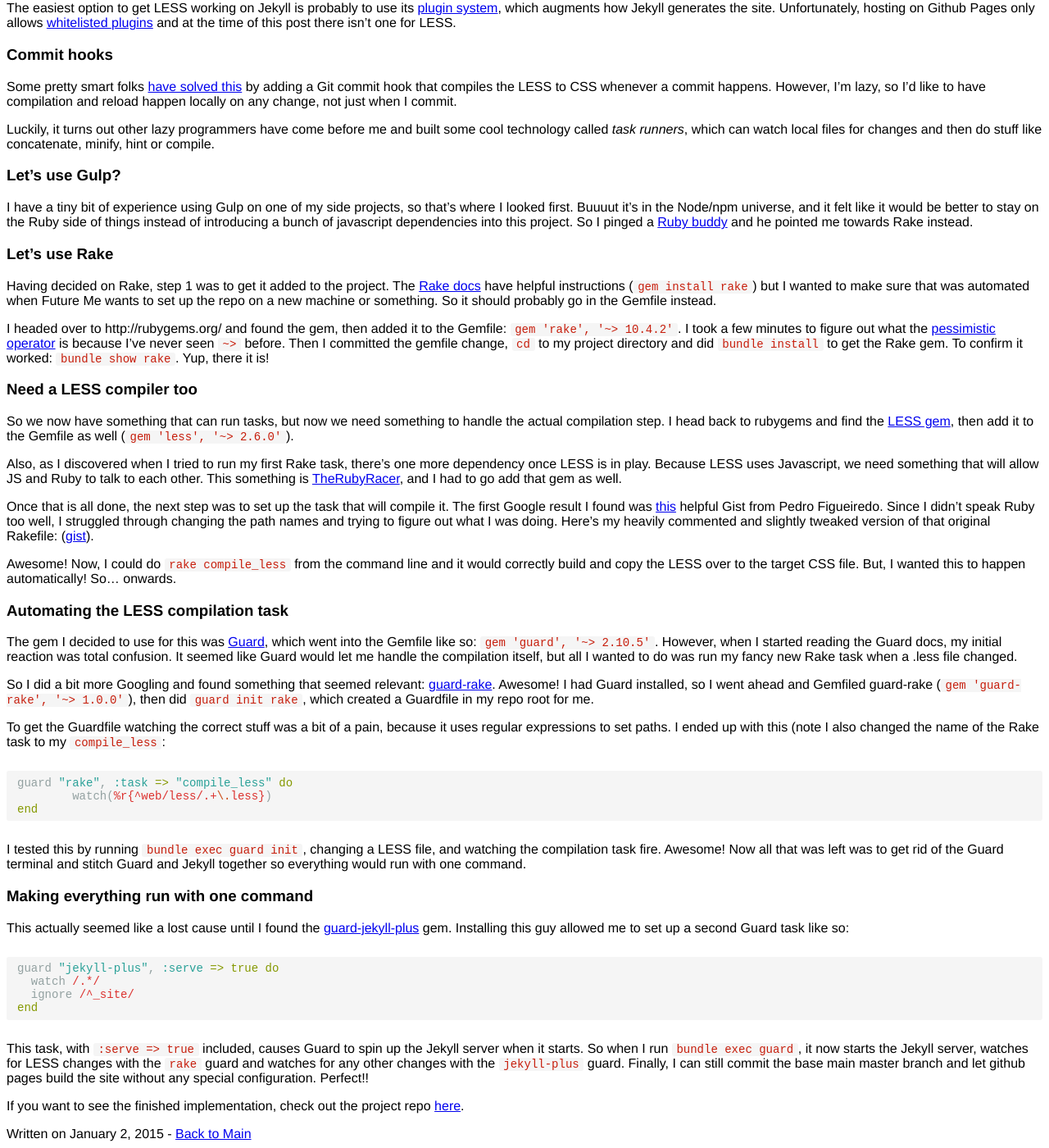
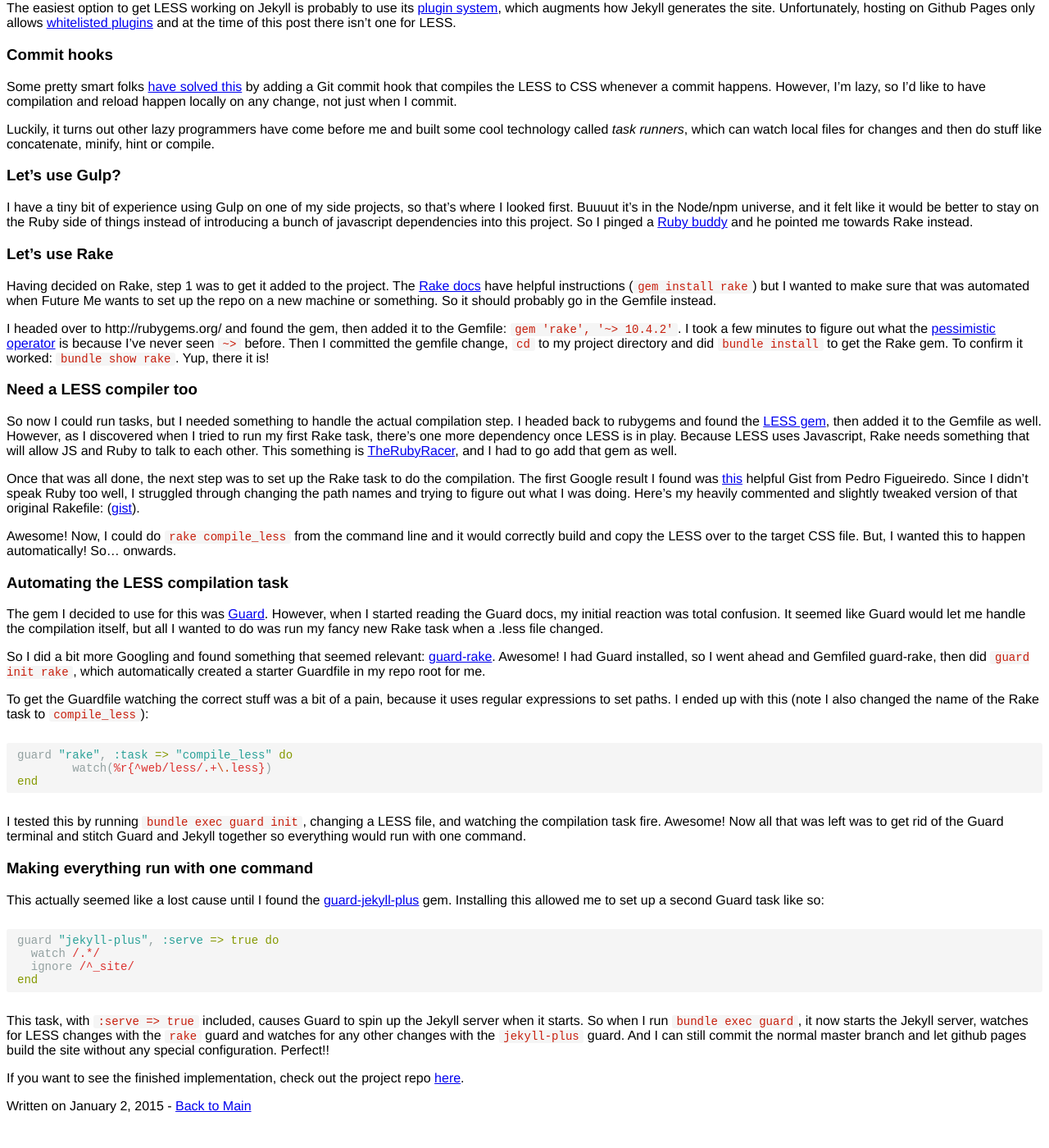
Before and after one commit to mniebling/mniebling.github.io, a Jekyll site: the page built from _posts/2015-1-2-Setting-Up-Jekyll-With-LESS.md, in a window 1280 px wide and 1400 px high, scrolled down 336 px. Shown: the whole window at 82% size. Built offline with Jekyll 4.4.1, drawn with Linux system fonts in a browser that asks for light colours; Markdown is read by kramdown in place of the engine named in the settings; after the commit the page ends 1702 px from its top, so only the background shows below that.

Commit message:
Edit post

````diff
--- a/_posts/2015-1-2-Setting-Up-Jekyll-With-LESS.md
+++ b/_posts/2015-1-2-Setting-Up-Jekyll-With-LESS.md
@@ -35,20 +35,18 @@
 
 ### Need a LESS compiler too
 
-So we now have something that can run tasks, but now we need something to handle the actual compilation step. I head back to rubygems and find the [LESS gem](http://rubygems.org/gems/less), then add it to the Gemfile as well (`gem 'less', '~> 2.6.0'`).
+So now I could run tasks, but I needed something to handle the actual compilation step. I headed back to rubygems and found the [LESS gem](http://rubygems.org/gems/less), then added it to the Gemfile as well. However, as I discovered when I tried to run my first Rake task, there's one more dependency once LESS is in play. Because LESS uses Javascript, Rake needs something that will allow JS and Ruby to talk to each other. This something is [TheRubyRacer](https://rubygems.org/gems/therubyracer), and I had to go add that gem as well.
 
-Also, as I discovered when I tried to run my first Rake task, there's one more dependency once LESS is in play. Because LESS uses Javascript, we need something that will allow JS and Ruby to talk to each other. This something is [TheRubyRacer](https://rubygems.org/gems/therubyracer), and I had to go add that gem as well.
-
-Once that is all done, the next step was to set up the task that will compile it. The first Google result I found was [this](https://gist.github.com/pfig/1969062) helpful Gist from Pedro Figueiredo. Since I didn't speak Ruby too well, I struggled through changing the path names and trying to figure out what I was doing. Here's my heavily commented and slightly tweaked version of that original Rakefile: ([gist](https://gist.github.com/mniebling/62e7b2672212595415fb)).
+Once that was all done, the next step was to set up the Rake task to do the compilation. The first Google result I found was [this](https://gist.github.com/pfig/1969062) helpful Gist from Pedro Figueiredo. Since I didn't speak Ruby too well, I struggled through changing the path names and trying to figure out what I was doing. Here's my heavily commented and slightly tweaked version of that original Rakefile: ([gist](https://gist.github.com/mniebling/62e7b2672212595415fb)).
 
 Awesome! Now, I could do `rake compile_less` from the command line and it would correctly build and copy the LESS over to the target CSS file. But, I wanted this to happen automatically! So... onwards.
 
 ### Automating the LESS compilation task
-The gem I decided to use for this was [Guard](https://rubygems.org/gems/guard), which went into the Gemfile like so: `gem 'guard', '~> 2.10.5'`. However, when I started reading the Guard docs, my initial reaction was total confusion. It seemed like Guard would let me handle the compilation itself, but all I wanted to do was run my fancy new Rake task when a .less file changed.
+The gem I decided to use for this was [Guard](https://rubygems.org/gems/guard). However, when I started reading the Guard docs, my initial reaction was total confusion. It seemed like Guard would let me handle the compilation itself, but all I wanted to do was run my fancy new Rake task when a .less file changed.
 
-So I did a bit more Googling and found something that seemed relevant: [guard-rake](https://github.com/rubyist/guard-rake). Awesome! I had Guard installed, so I went ahead and Gemfiled guard-rake (`gem 'guard-rake', '~> 1.0.0'`), then did `guard init rake`, which created a Guardfile in my repo root for me.
+So I did a bit more Googling and found something that seemed relevant: [guard-rake](https://github.com/rubyist/guard-rake). Awesome! I had Guard installed, so I went ahead and Gemfiled guard-rake, then did `guard init rake`, which automatically created a starter Guardfile in my repo root for me.
 
-To get the Guardfile watching the correct stuff was a bit of a pain, because it uses regular expressions to set paths. I ended up with this (note I also changed the name of the Rake task to my `compile_less`:
+To get the Guardfile watching the correct stuff was a bit of a pain, because it uses regular expressions to set paths. I ended up with this (note I also changed the name of the Rake task to `compile_less`):
 
 ```ruby
 guard "rake", :task => "compile_less" do
@@ -59,7 +57,7 @@
 I tested this by running `bundle exec guard init`, changing a LESS file, and watching the compilation task fire. Awesome! Now all that was left was to get rid of the Guard terminal and stitch Guard and Jekyll together so everything would run with one command.
 
 ### Making everything run with one command
-This actually seemed like a lost cause until I found the [guard-jekyll-plus](https://github.com/imathis/guard-jekyll-plus) gem. Installing this guy allowed me to set up a second Guard task like so:
+This actually seemed like a lost cause until I found the [guard-jekyll-plus](https://github.com/imathis/guard-jekyll-plus) gem. Installing this allowed me to set up a second Guard task like so:
 
 ```ruby
 guard "jekyll-plus", :serve => true do
@@ -68,6 +66,6 @@
 end
 ```
 
-This task, with `:serve => true` included, causes Guard to spin up the Jekyll server when it starts. So when I run `bundle exec guard`, it now starts the Jekyll server, watches for LESS changes with the `rake` guard and watches for any other changes with the `jekyll-plus` guard. Finally, I can still commit the base main master branch and let github pages build the site without any special configuration. Perfect!!
+This task, with `:serve => true` included, causes Guard to spin up the Jekyll server when it starts. So when I run `bundle exec guard`, it now starts the Jekyll server, watches for LESS changes with the `rake` guard and watches for any other changes with the `jekyll-plus` guard. And I can still commit the normal master branch and let github pages build the site without any special configuration. Perfect!!
 
 If you want to see the finished implementation, check out the project repo [here](https://github.com/mniebling/mniebling.github.io).
````
